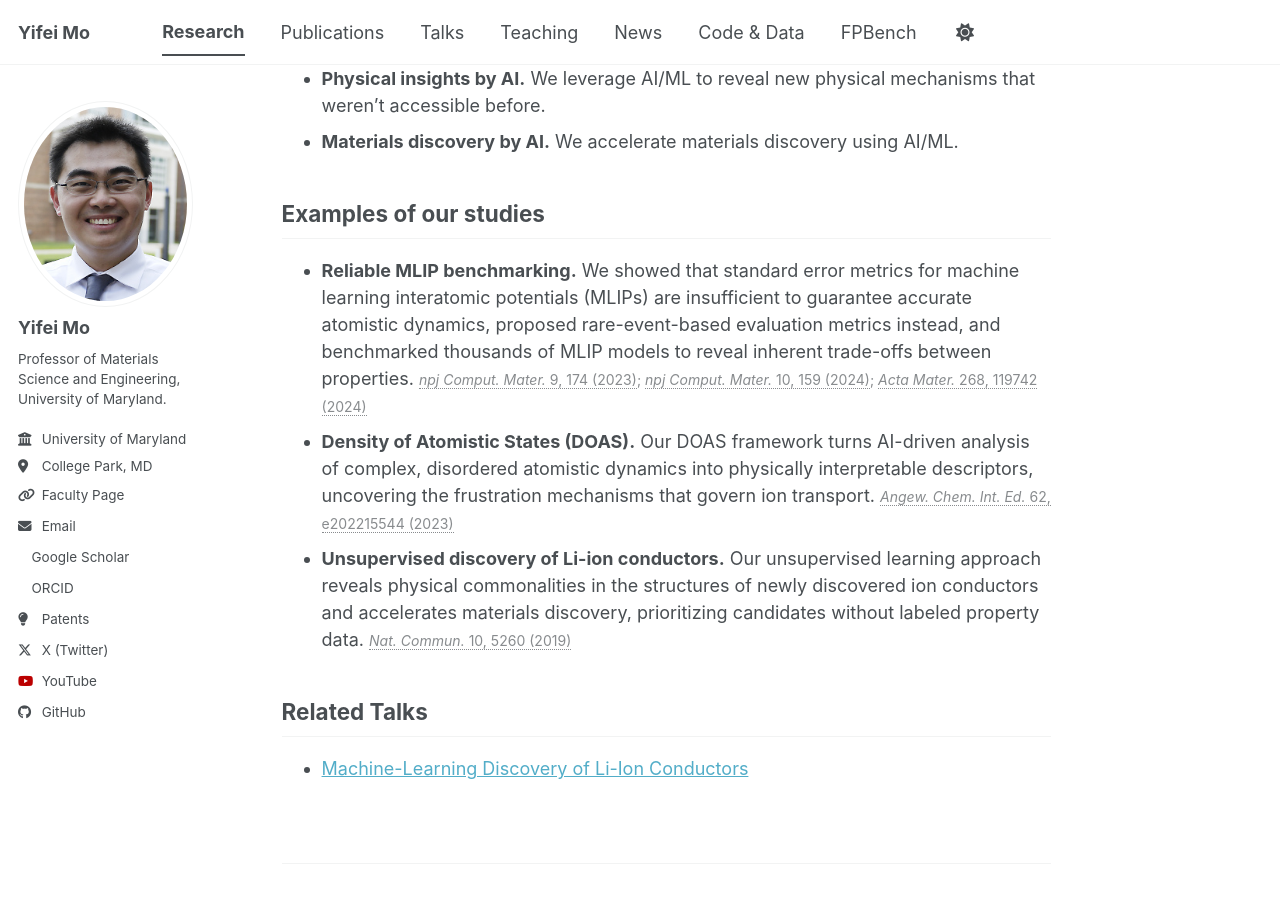
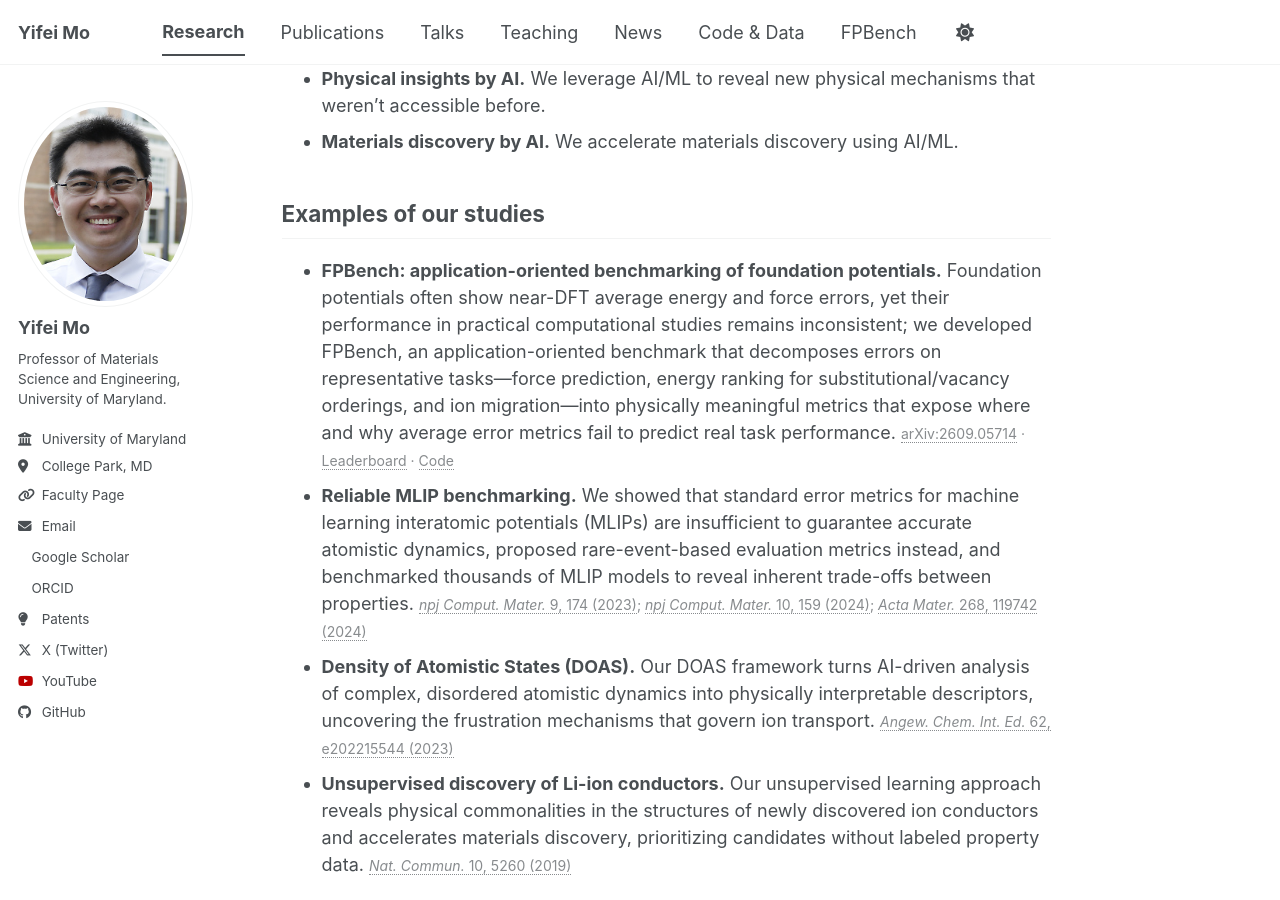
Before and after one commit to yifeimo/yifeimo.github.io, a Jekyll site: the page built from _research/ai-for-science.md, in a window 1280 px wide and 900 px high, scrolled down 363 px. Built offline with Jekyll 4.4.1, drawn with Linux system fonts in a browser that asks for light colours; a style sheet for code colours, icons or effects is not loaded.

Commit message:
Add FPBench to AI-for-Science research examples
Co-Authored-By: Claude Sonnet 5 <noreply@anthropic.com>

```diff
--- a/_research/ai-for-science.md
+++ b/_research/ai-for-science.md
@@ -17,6 +17,7 @@ Rather than treating AI/ML as a black box, we develop and apply it to be reliabl
 Examples of our studies
 ------
 
+* **FPBench: application-oriented benchmarking of foundation potentials.** Foundation potentials often show near-DFT average energy and force errors, yet their performance in practical computational studies remains inconsistent; we developed FPBench, an application-oriented benchmark that decomposes errors on representative tasks—force prediction, energy ranking for substitutional/vacancy orderings, and ion migration—into physically meaningful metrics that expose where and why average error metrics fail to predict real task performance. <span class="citation">[arXiv:2609.05714](https://arxiv.org/abs/2609.05714) · [Leaderboard](https://mogroupumd.github.io/FPBench/) · [Code](https://github.com/mogroupumd/FPBench)</span>
 * **Reliable MLIP benchmarking.** We showed that standard error metrics for machine learning interatomic potentials (MLIPs) are insufficient to guarantee accurate atomistic dynamics, proposed rare-event-based evaluation metrics instead, and benchmarked thousands of MLIP models to reveal inherent trade-offs between properties. <span class="citation">[*npj Comput. Mater.* 9, 174 (2023)](https://doi.org/10.1038/s41524-023-01123-3); [*npj Comput. Mater.* 10, 159 (2024)](https://doi.org/10.1038/s41524-024-01333-3); [*Acta Mater.* 268, 119742 (2024)](https://doi.org/10.1016/j.actamat.2024.119742)</span>
 * **Density of Atomistic States (DOAS).** Our DOAS framework turns AI-driven analysis of complex, disordered atomistic dynamics into physically interpretable descriptors, uncovering the frustration mechanisms that govern ion transport. <span class="citation">[*Angew. Chem. Int. Ed.* 62, e202215544 (2023)](https://doi.org/10.1002/anie.202215544)</span>
 * **Unsupervised discovery of Li-ion conductors.** Our unsupervised learning approach reveals physical commonalities in the structures of newly discovered ion conductors and accelerates materials discovery, prioritizing candidates without labeled property data. <span class="citation">[*Nat. Commun.* 10, 5260 (2019)](https://doi.org/10.1038/s41467-019-13214-1)</span>
```
